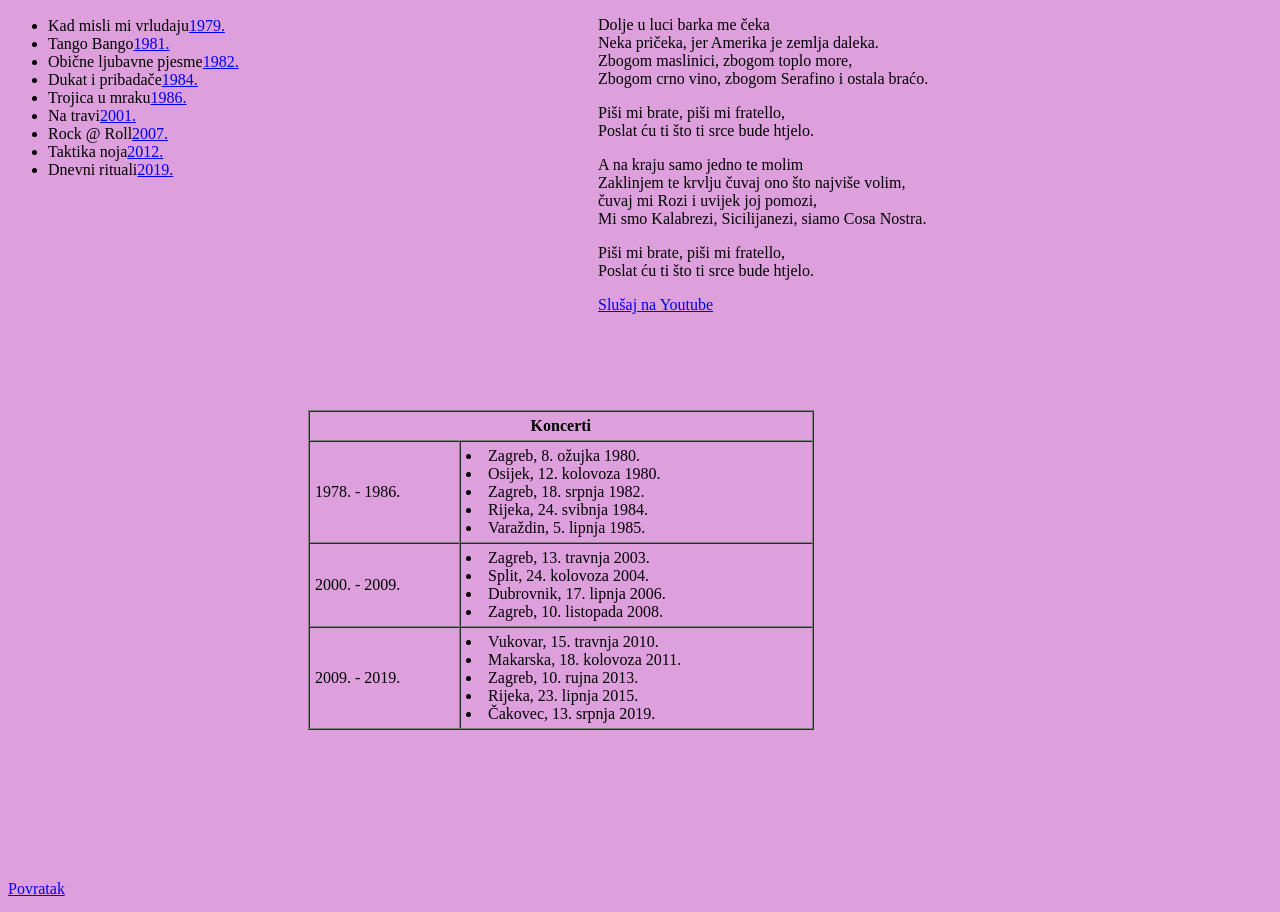
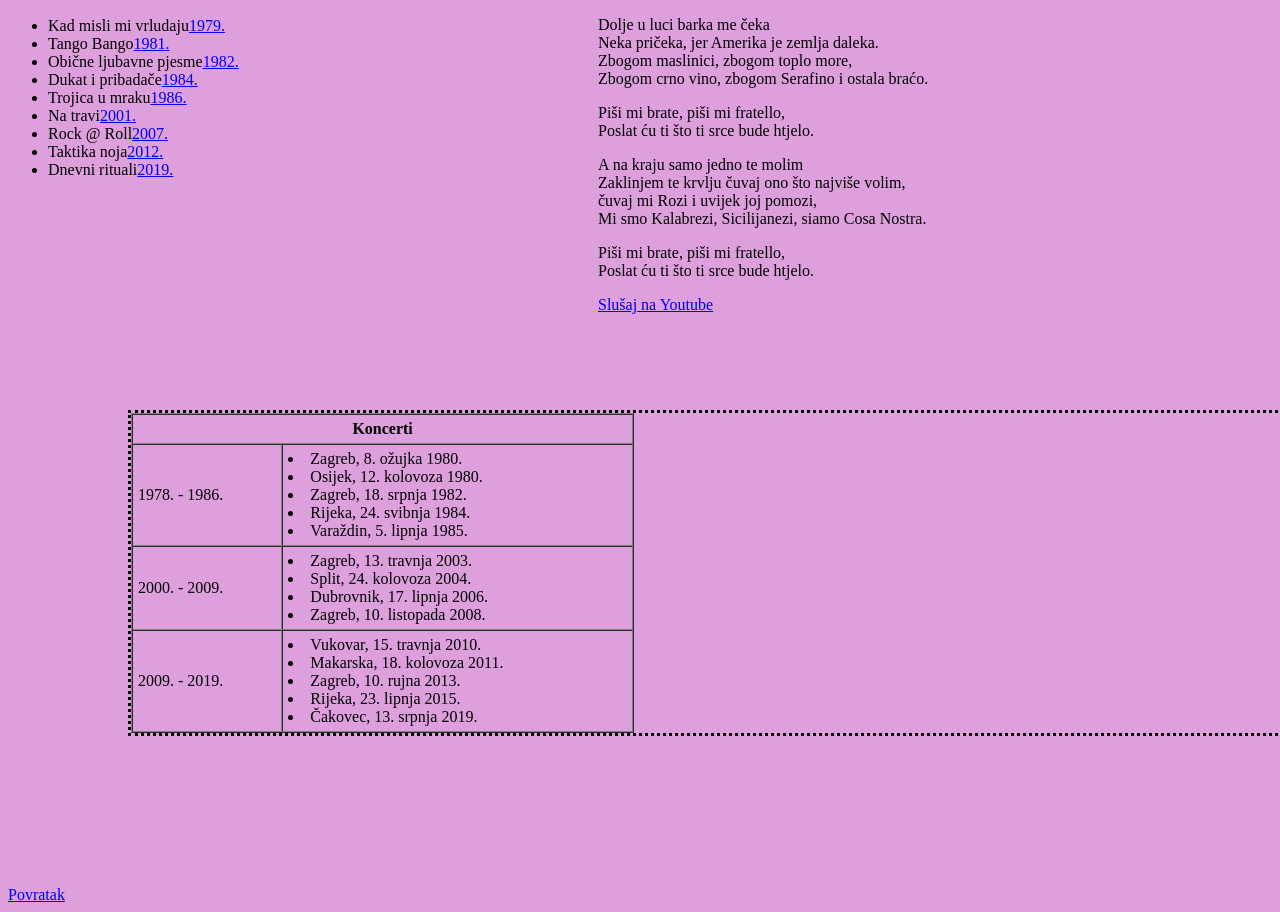
Before and after one commit to zanakl/bend, a plain HTML site: page pjesme.html in a window 1280 px wide. Shown: the part 98-1010 px from the top of the page. Drawn offline with Linux system fonts and the light colour scheme.

Commit message:
Add files via upload

```diff
--- a/stilp.css
+++ b/stilp.css
@@ -32,7 +32,8 @@ div.drugi{
 
 div.tabla{
     position: relative;
-    left: 300px;
+    left: 120px;
     top: -150px;
+    border-style: dotted;
 
 }
```
